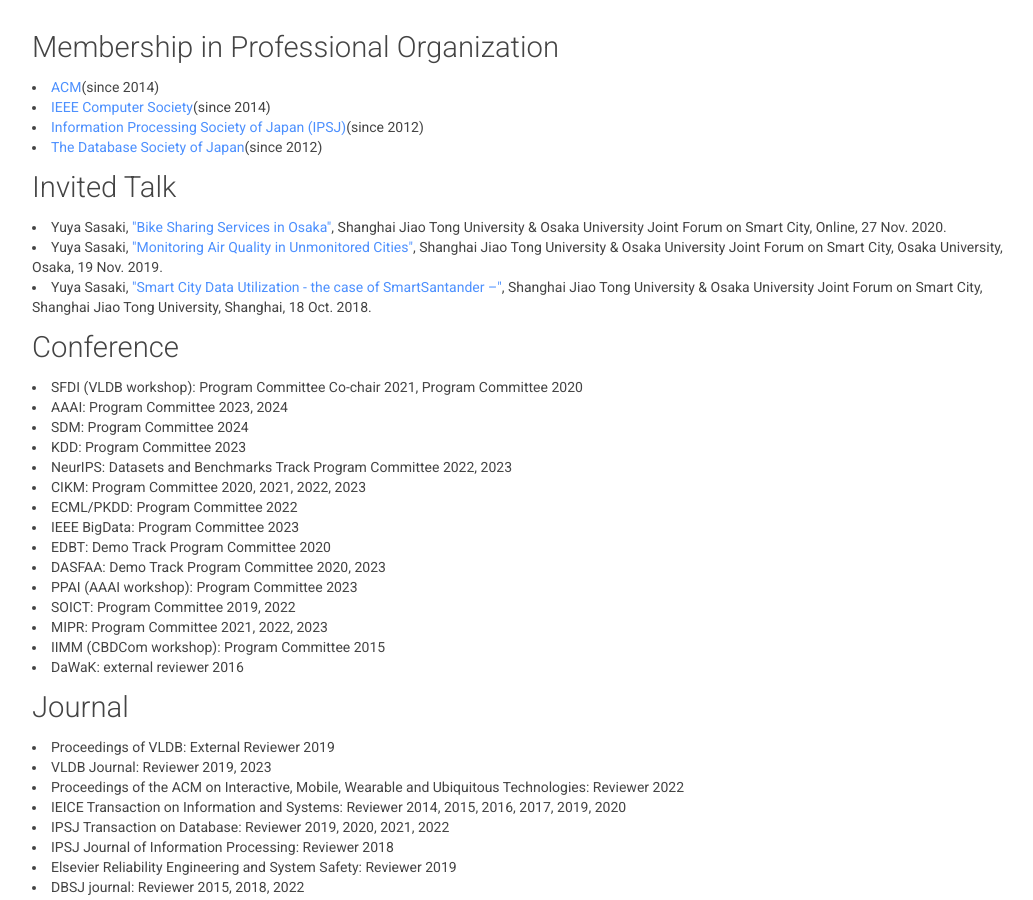
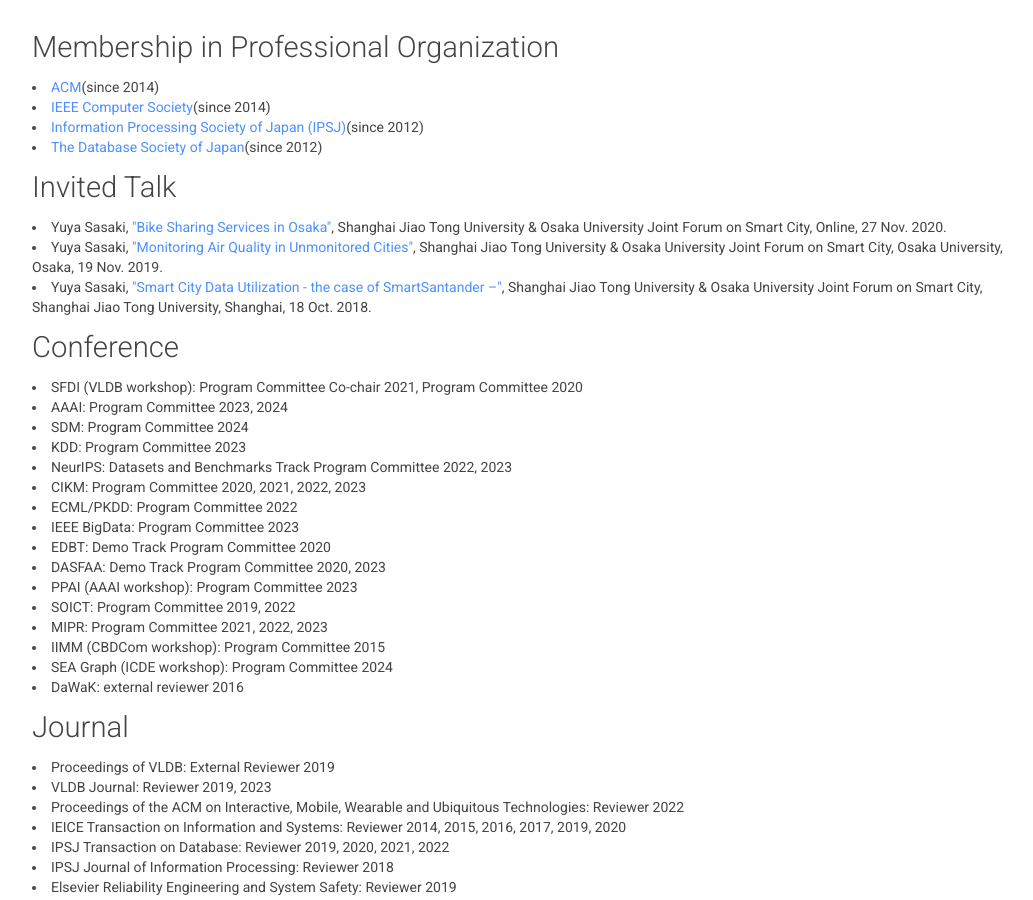
Before and after one commit to yuya-s/yuya-s.github.io, a plain HTML site: page en/activity.html in a window 1280 px wide. Shown: the part 129-1029 px from the top of the page, without its empty margins (108-1141 px from the left). Drawn offline with Linux system fonts and the light colour scheme.

Commit message:
Update activity.html
【Conference】以下１件、新規追加
SEA Graph (ICDE workshop): Program Committee 2024

```diff
--- a/en/activity.html
+++ b/en/activity.html
@@ -167,6 +167,7 @@
 <li>SOICT: Program Committee 2019, 2022 </li>
 <li>MIPR: Program Committee 2021, 2022, 2023</li>
 <li>IIMM (CBDCom workshop): Program Committee 2015</li>
+<li>SEA Graph (ICDE workshop): Program Committee 2024</li>
 <li>DaWaK: external reviewer 2016 </li>
 
 <H2>Journal</H2>
```
